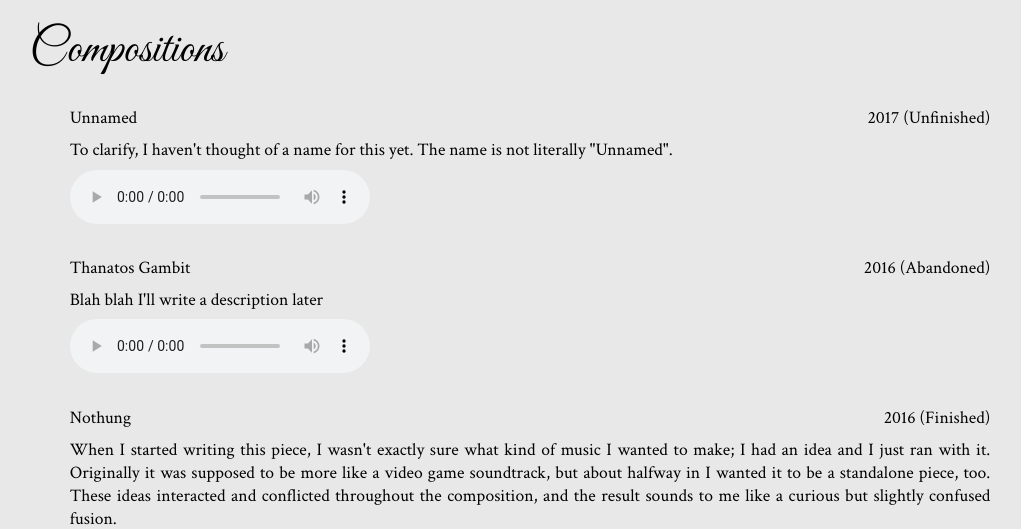
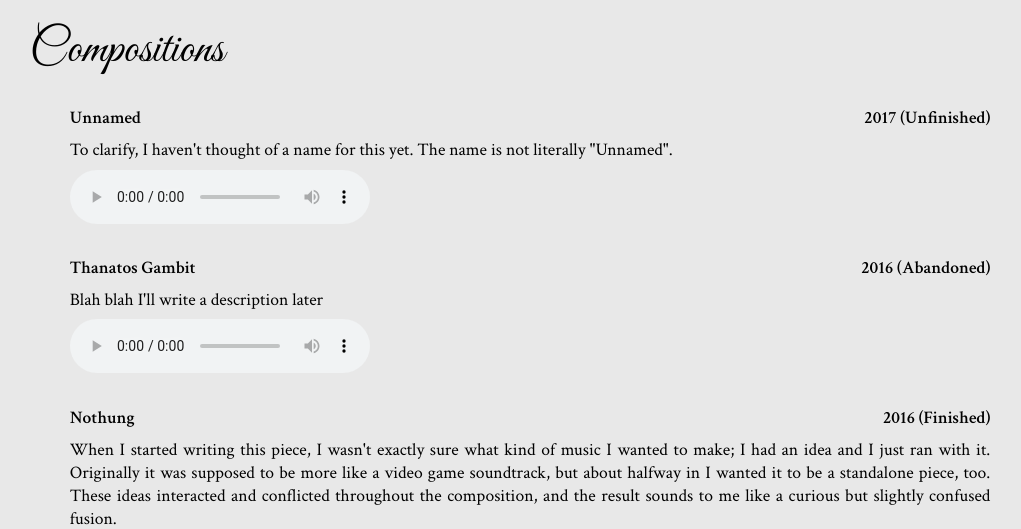
Before and after one commit to enoch-ng/enoch-ng.github.io-old, a PHP site: page /compositions/ in a window 1280 px wide. Shown: the part 185-714 px from the top of the page, without its empty margins (130-1151 px from the left). Run offline with PHP 8.4, Linux system fonts and the light colour scheme.

Commit message:
More visual changes

```diff
--- a/about/index.html
+++ b/about/index.html
@@ -5,7 +5,7 @@
 		<link href="https://fonts.googleapis.com/css?family=Montserrat" rel="stylesheet">
 		<link href="https://fonts.googleapis.com/css?family=Cormorant+Garamond" rel="stylesheet">
 		<link href="https://fonts.googleapis.com/css?family=Great+Vibes" rel="stylesheet">
-		<link href="https://fonts.googleapis.com/css?family=Crimson+Text" rel="stylesheet">
+		<link href="https://fonts.googleapis.com/css?family=Crimson+Text:400,400i,600" rel="stylesheet">
 		<link rel="stylesheet" type="text/css" href="/theme.css">
 	</head>
 
--- a/compositions/index.html
+++ b/compositions/index.html
@@ -5,7 +5,7 @@
 		<link href="https://fonts.googleapis.com/css?family=Montserrat" rel="stylesheet">
 		<link href="https://fonts.googleapis.com/css?family=Cormorant+Garamond" rel="stylesheet">
 		<link href="https://fonts.googleapis.com/css?family=Great+Vibes" rel="stylesheet">
-		<link href="https://fonts.googleapis.com/css?family=Crimson+Text" rel="stylesheet">
+		<link href="https://fonts.googleapis.com/css?family=Crimson+Text:400,400i,600" rel="stylesheet">
 		<link rel="stylesheet" type="text/css" href="/theme.css">
 	</head>
 
@@ -29,8 +29,8 @@
 				<p><p>
 				<ul class="work-list">
 					<li>
-						<p class="lefty">Unnamed</p>
-						<p class="righty">2017 (Unfinished)</p>
+						<p class="work-title">Unnamed</p>
+						<p class="work-info">2017 (Unfinished)</p>
 						<p>To clarify, I haven't thought of a name for this yet. The name is not literally "Unnamed".</p>
 						<audio controls="controls">
 							<source src="2017/Unnamed.mp3" type="audio/mpeg" />
@@ -39,8 +39,8 @@
 					</li>
 
 					<li>
-						<p class="lefty">Thanatos Gambit</p>
-						<p class="righty">2016 (Abandoned)</p>
+						<p class="work-title">Thanatos Gambit</p>
+						<p class="work-info">2016 (Abandoned)</p>
 						<p>Blah blah I'll write a description later</p>
 						<audio controls="controls">
 							<source src="2016/Thanatos Gambit.mp3" type="audio/mpeg" />
@@ -49,8 +49,8 @@
 					</li>
 
 					<li>
-						<p class="lefty">Nothung</p>
-						<p class="righty">2016 (Finished)</p>
+						<p class="work-title">Nothung</p>
+						<p class="work-info">2016 (Finished)</p>
 						<p>When I started writing this piece, I wasn't exactly sure what kind of music I wanted to make; I had an idea and I just ran with it. Originally it was supposed to be more like a video game soundtrack, but about halfway in I wanted it to be a standalone piece, too. These ideas interacted and conflicted throughout the composition, and the result sounds to me like a curious but slightly confused fusion.</p>
 						<audio controls="controls">
 							<source src="2016/Nothung.mp3" type="audio/mpeg" />
--- a/contact/index.html
+++ b/contact/index.html
@@ -5,7 +5,7 @@
 		<link href="https://fonts.googleapis.com/css?family=Montserrat" rel="stylesheet">
 		<link href="https://fonts.googleapis.com/css?family=Cormorant+Garamond" rel="stylesheet">
 		<link href="https://fonts.googleapis.com/css?family=Great+Vibes" rel="stylesheet">
-		<link href="https://fonts.googleapis.com/css?family=Crimson+Text" rel="stylesheet">
+		<link href="https://fonts.googleapis.com/css?family=Crimson+Text:400,400i,600" rel="stylesheet">
 		<link rel="stylesheet" type="text/css" href="/theme.css">
 	</head>
 
--- a/essays/index.html
+++ b/essays/index.html
@@ -5,7 +5,7 @@
 		<link href="https://fonts.googleapis.com/css?family=Montserrat" rel="stylesheet">
 		<link href="https://fonts.googleapis.com/css?family=Cormorant+Garamond" rel="stylesheet">
 		<link href="https://fonts.googleapis.com/css?family=Great+Vibes" rel="stylesheet">
-		<link href="https://fonts.googleapis.com/css?family=Crimson+Text" rel="stylesheet">
+		<link href="https://fonts.googleapis.com/css?family=Crimson+Text:400,400i,600" rel="stylesheet">
 		<link rel="stylesheet" type="text/css" href="/theme.css">
 	</head>
 
--- a/essays/paradox/index.html
+++ b/essays/paradox/index.html
@@ -5,7 +5,7 @@
 		<link href="https://fonts.googleapis.com/css?family=Montserrat" rel="stylesheet">
 		<link href="https://fonts.googleapis.com/css?family=Cormorant+Garamond" rel="stylesheet">
 		<link href="https://fonts.googleapis.com/css?family=Great+Vibes" rel="stylesheet">
-		<link href="https://fonts.googleapis.com/css?family=Crimson+Text" rel="stylesheet">
+		<link href="https://fonts.googleapis.com/css?family=Crimson+Text:400,400i,600" rel="stylesheet">
 		<link rel="stylesheet" type="text/css" href="/theme.css">
 	</head>
 
--- a/index.html
+++ b/index.html
@@ -5,7 +5,7 @@
 		<link href="https://fonts.googleapis.com/css?family=Montserrat" rel="stylesheet">
 		<link href="https://fonts.googleapis.com/css?family=Cormorant+Garamond" rel="stylesheet">
 		<link href="https://fonts.googleapis.com/css?family=Great+Vibes" rel="stylesheet">
-		<link href="https://fonts.googleapis.com/css?family=Crimson+Text" rel="stylesheet">
+		<link href="https://fonts.googleapis.com/css?family=Crimson+Text:400,400i,600" rel="stylesheet">
 		<link rel="stylesheet" type="text/css" href="/theme.css">
 	</head>
 
--- a/projects/index.html
+++ b/projects/index.html
@@ -5,7 +5,7 @@
 		<link href="https://fonts.googleapis.com/css?family=Montserrat" rel="stylesheet">
 		<link href="https://fonts.googleapis.com/css?family=Cormorant+Garamond" rel="stylesheet">
 		<link href="https://fonts.googleapis.com/css?family=Great+Vibes" rel="stylesheet">
-		<link href="https://fonts.googleapis.com/css?family=Crimson+Text" rel="stylesheet">
+		<link href="https://fonts.googleapis.com/css?family=Crimson+Text:400,400i,600" rel="stylesheet">
 		<link rel="stylesheet" type="text/css" href="/theme.css">
 	</head>
 
--- a/theme.css
+++ b/theme.css
@@ -77,13 +77,15 @@ h2 {
 	margin: 1.5em 0;
 }
 
-.lefty {
+.work-title {
 	position: absolute;
 	margin: auto !important;
+	font-weight: 600;
 }
 
-.righty {
+.work-info {
 	text-align: right;
+	font-weight: 600;
 }
 
 #footer {
```
Also changed, not shown: arrangements/index.html (+5 -5 lines).
